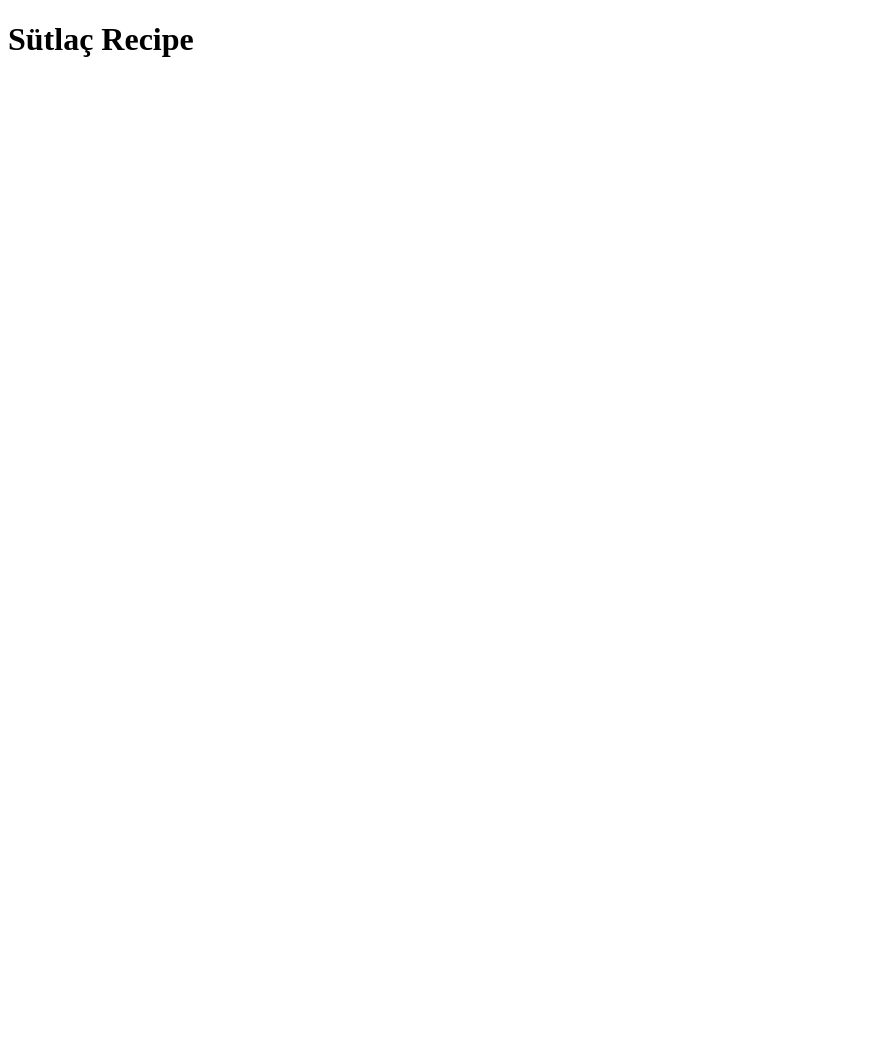
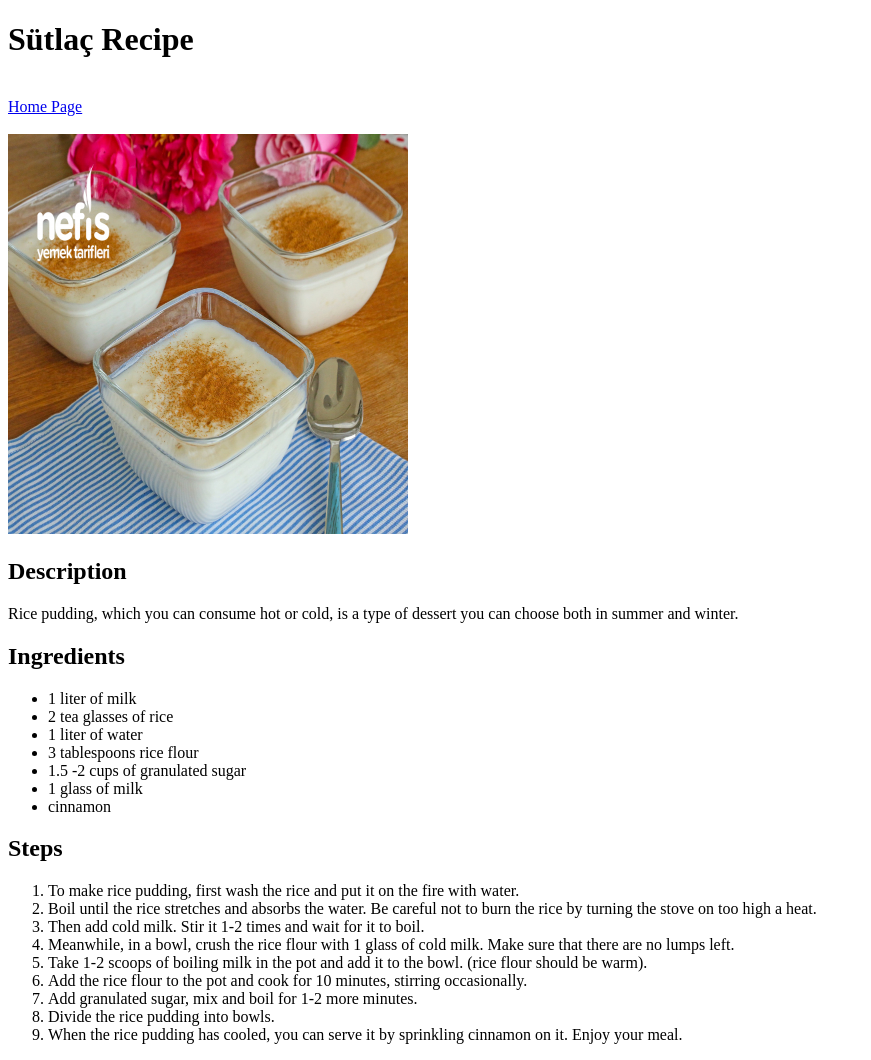
Before and after one commit to chorumlablabeasy/odin-recipes, a plain HTML site: page recipes/sutlac.html in a window 1280 px wide. Shown: the whole page, without its empty margins (0-871 px from the left). Before the commit the page ends 800 px from the top, so only its background shows below. Drawn offline with Linux system fonts and the light colour scheme.

Commit message:
add sutlac page

```diff
--- a/recipes/sutlac.html
+++ b/recipes/sutlac.html
@@ -7,5 +7,40 @@
 </head>
 <body>
     <h1>Sütlaç Recipe</h1>
+    <br>
+    <a href="../index.html">Home Page</a>
+    <br>
+    <br>
+    <img src="../images/sutlac.jpg" alt="Sütlaç" width="400" height="400">
+    <br>
+    <h2>Description</h2>
+
+    <p>Rice pudding, which you can consume hot or cold, is a type of dessert you can choose both in summer and winter.</p>
+
+    <h2>Ingredients</h2>
+
+    <ul>
+        <li>1 liter of milk</li>
+        <li>2 tea glasses of rice</li>
+        <li>1 liter of water</li>
+        <li>3 tablespoons rice flour</li>
+        <li>1.5 -2 cups of granulated sugar</li>
+        <li>1 glass of milk</li>
+        <li>cinnamon</li>
+    </ul>
+
+    <h2>Steps</h2>
+
+    <ol>
+        <li>To make rice pudding, first wash the rice and put it on the fire with water.</li>
+        <li>Boil until the rice stretches and absorbs the water. Be careful not to burn the rice by turning the stove on too high a heat.</li>
+        <li>Then add cold milk. Stir it 1-2 times and wait for it to boil.</li>
+        <li>Meanwhile, in a bowl, crush the rice flour with 1 glass of cold milk. Make sure that there are no lumps left.</li>
+        <li>Take 1-2 scoops of boiling milk in the pot and add it to the bowl. (rice flour should be warm).</li>
+        <li>Add the rice flour to the pot and cook for 10 minutes, stirring occasionally.</li>
+        <li>Add granulated sugar, mix and boil for 1-2 more minutes.</li>
+        <li>Divide the rice pudding into bowls.</li>
+        <li>When the rice pudding has cooled, you can serve it by sprinkling cinnamon on it. Enjoy your meal.</li>
+    </ol>
 </body>
 </html>
```
Also changed, not shown: index.html (+1 -1 lines), images/sutlac.jpg (added).
